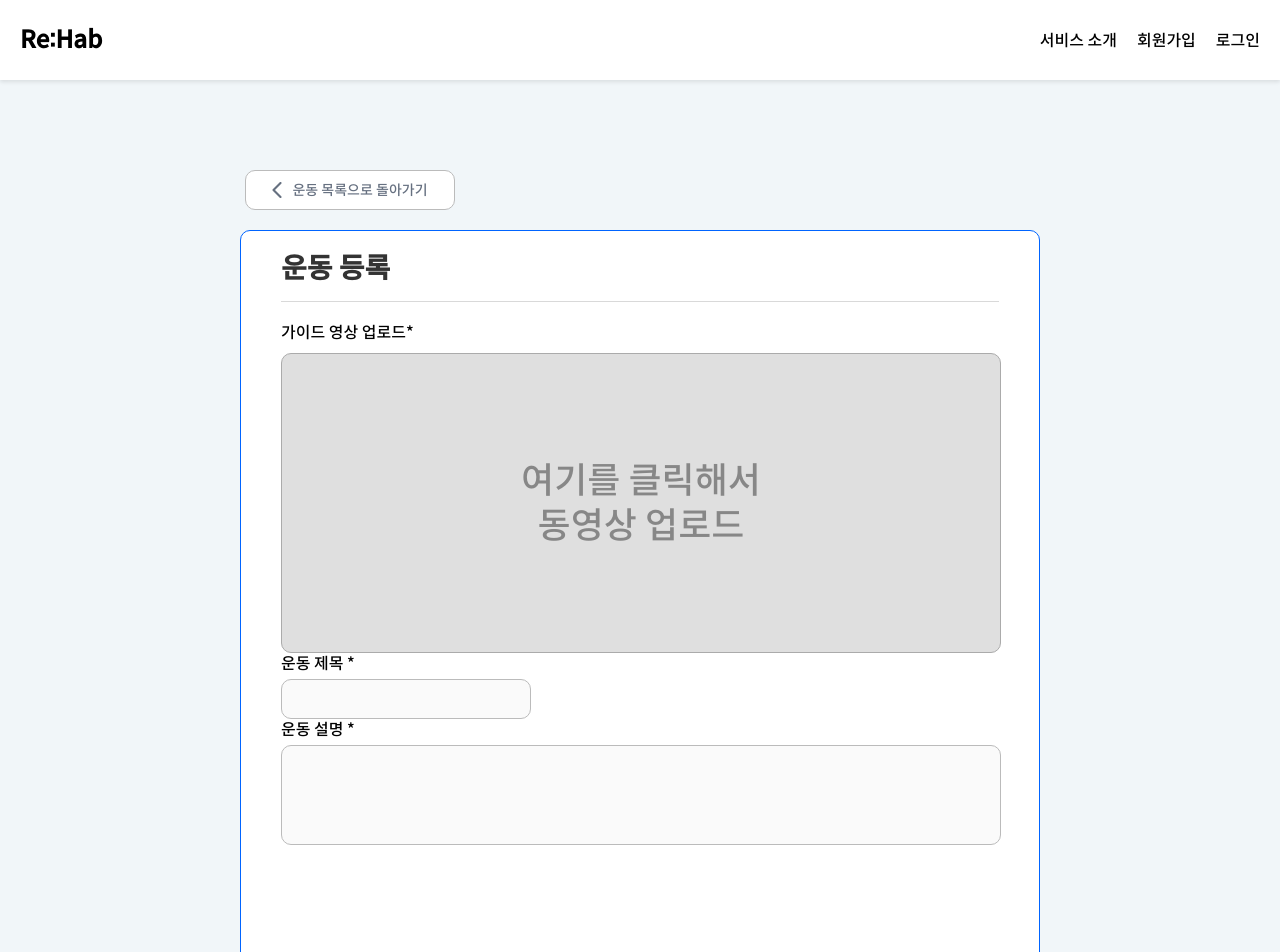
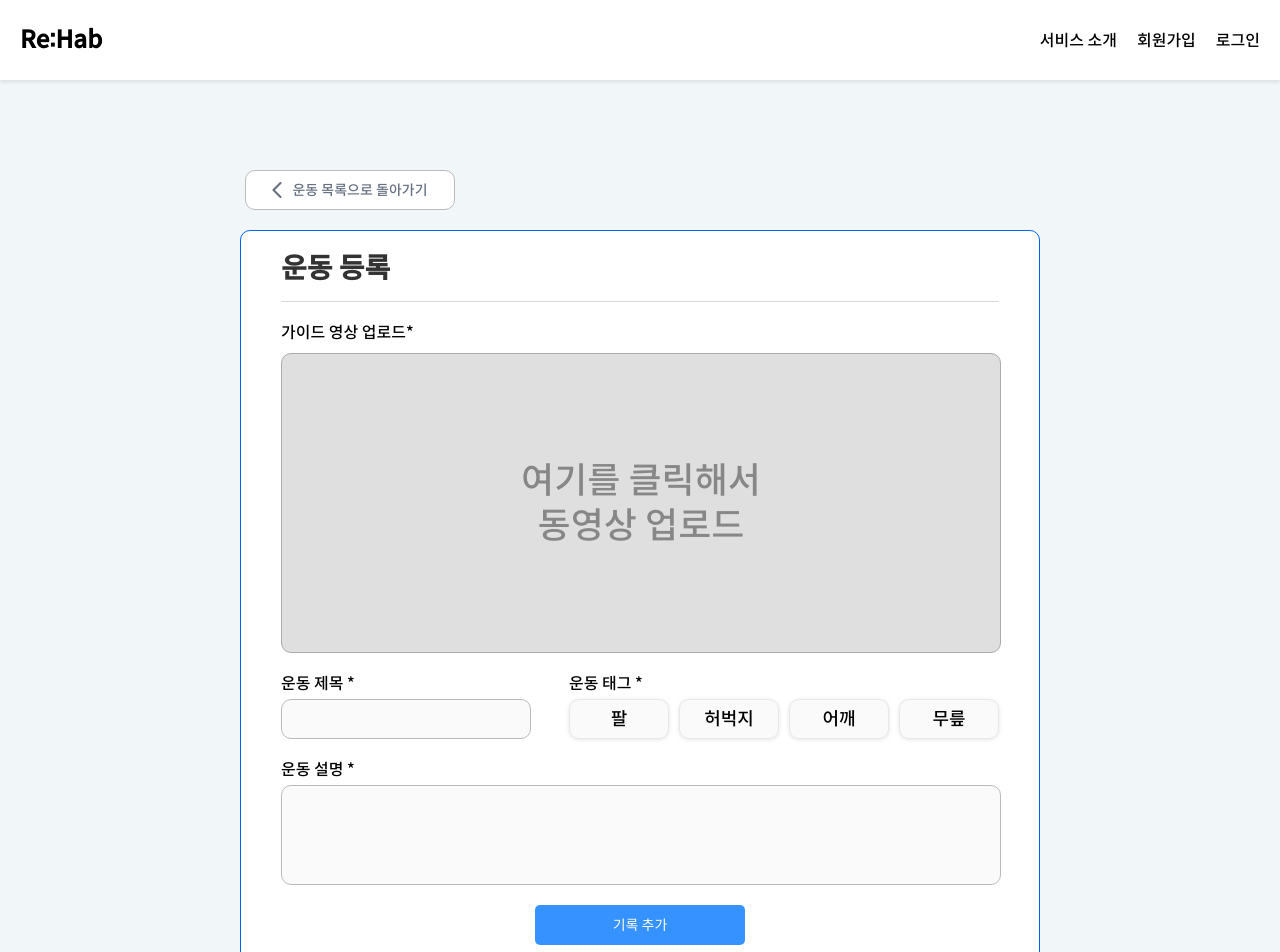
Before and after one commit to sync-without-async/Rehab-FrontEnd, a React (Vite) app: page /theraexerciseadd in a window 1280 px wide. Shown: the top 952 px of the page. Built offline with nearby package versions, Linux system fonts and the light colour scheme.

Commit message:
Feat: 운동 등록 페이지 구현

```diff
--- a/src/components/Button/FilterButton.jsx
+++ b/src/components/Button/FilterButton.jsx
@@ -4,6 +4,7 @@ import styled from 'styled-components';
 const InputContainer = styled.div`
   display: flex;
   flex-direction: column;
+  margin-left: -40px;
 `;
 
 const Label = styled.label`
--- a/src/components/TherapistDashBoard/TheraExerciseAdd.jsx
+++ b/src/components/TherapistDashBoard/TheraExerciseAdd.jsx
@@ -2,10 +2,11 @@ import styled from "styled-components";
 import TheraVideoUploader from "./TheraVideoUploader";
 import InputText from "../Input/InputText";
 import InputDText from "../Input/InputDText";
+import FilterButton from "../Button/FilterButton";
 
 const Container = styled.div`
   width: 800px;
-  height: 1200px;
+  height: 800px;
   margin: 0 auto;
   padding: 20px;
   border: 1px solid #0064ff;
@@ -36,6 +37,30 @@ const TitleA = styled.p`
   margin-bottom:10px;
 `;
 
+const FlexContainer = styled.div`
+  display: flex;
+  justify-content: space-between;
+  align-items: center;
+  margin-bottom: 20px;
+  margin-top:20px;
+`;
+
+const Button = styled.button`
+  width: 210px;
+  height: 40px;
+  background-color: #3592FF;
+  font-weight: 300;
+  color: #FEFDFD;
+  font-size: 14px;
+  border: none;
+  border-radius: 5px;
+  cursor: pointer;
+  margin-top:20px;
+  display: block;
+  margin-left: auto;
+  margin-right: auto;
+`;
+
 const TheraExerciseAdd = () => {
   return (
     <Container>
@@ -43,8 +68,12 @@ const TheraExerciseAdd = () => {
       <Divider />
       <TitleA>가이드 영상 업로드*</TitleA>
       <TheraVideoUploader />
-      <InputText label="운동 제목 *" />
+      <FlexContainer>
+        <InputText label="운동 제목 *" />
+        <FilterButton label="운동 태그 *" />
+      </FlexContainer>
       <InputDText label="운동 설명 *"/>
+      <Button>기록 추가</Button>
     </Container>
   );
 };
```
